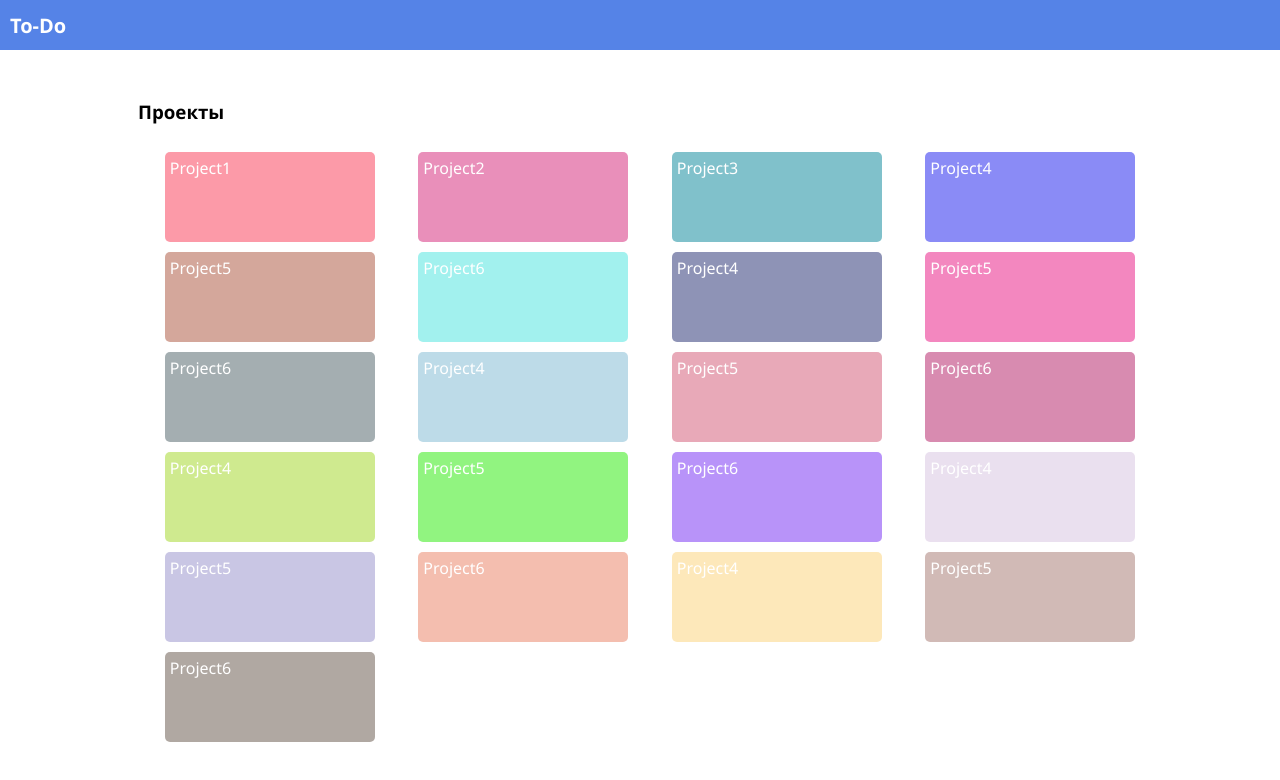
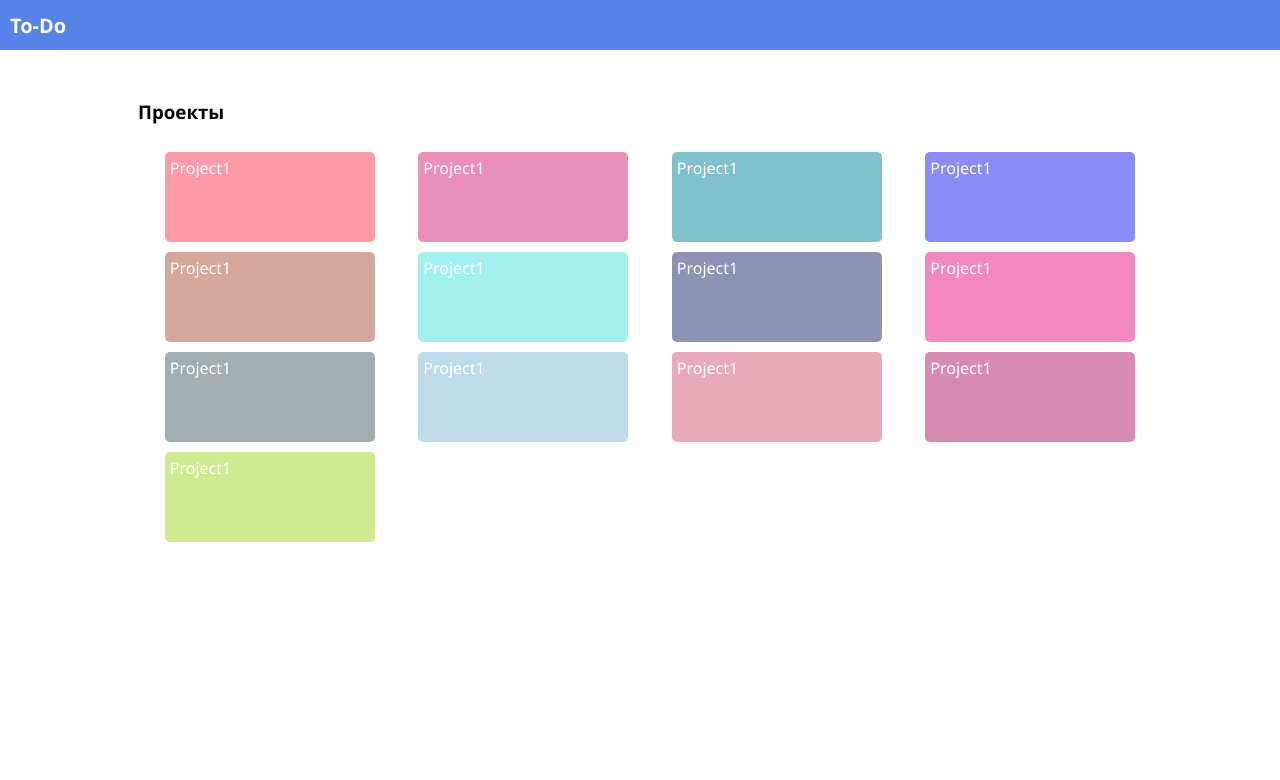
Before and after one commit to Qraree/test_todo, a React (Create React App) app in the folder client/: page / in a window 1280 px wide. Shown: the top 780 px of the page. Built offline with nearby package versions, Linux system fonts and the light colour scheme.

Commit message:
fix modal component

```diff
--- a/client/src/components/Button/Button.tsx
+++ b/client/src/components/Button/Button.tsx
@@ -4,11 +4,12 @@ import './Button.scss'
 interface ButtonProps {
     children: string,
     className: string,
+    onCLick?: () => void,
 }
 
-const Button: FC<ButtonProps> = ({children, className}) => {
+const Button: FC<ButtonProps> = ({children, className, onCLick}) => {
     return (
-        <button className={className}>
+        <button className={className} onClick={onCLick}>
             {children}
         </button>
     );
--- a/client/src/components/TaskColumn/TaskColumn.tsx
+++ b/client/src/components/TaskColumn/TaskColumn.tsx
@@ -20,20 +20,41 @@ const TaskColumn:FC<StatusColumnProps> = ({name}) => {
             priority: 2,
             files: [
                 {name: 'File1.txt', added: DateTime.local(2022, 11, 15, 8, 30)},
-                {name: 'File2.txt', added: DateTime.local(2022, 11, 13, 9, 34)}],
+                {name: 'File2.txt', added: DateTime.local(2022, 11, 13, 9, 34)},
+                {name: 'File2.pdf', added: DateTime.local(2022, 11, 13, 9, 34)},
+            ],
             status: 'QUEUE',
             checkList: [{
+                _id: '1241',
                 name: 'Call mom',
                 done: false
             },
                 {
-                    name: 'call DAd',
+                    _id: '1221',
+                    name: 'call Dad',
                     done: true
                 }],
             projectId: '1',
             comments: [
-                {content: 'Bla-bla-bla', replies: [{content: 'You okay?'}]},
-                {content: 'I will do this task!'}
+                {
+                    _id: '123', content: 'Bla-bla-bla',
+                    replies: [
+                        {_id: '123', content: 'You okay?', replies: [{_id: '12', content: 'Hello!', replies: [
+                                    {_id: '123', content: 'You okay?', replies: [{_id: '123', content: 'Hello!'}]},
+                                    {_id: '123', content: 'You okay?', replies: [{_id: '123', content: 'Hello!'}]}
+                                ]}]},
+                        {_id: '1412', content: 'You okay?', replies: [{_id: '123', content: 'Hello!'}]}
+                    ]
+                },
+                {_id: '123', content: 'I will do this task!'},
+                {_id: '123', content: 'I will do this task!'},
+                {
+                    _id: '123', content: 'Bla-bla-bla',
+                    replies: [
+                        {_id: '123', content: 'You okay?', replies: [{_id: '12345', content: 'Hello!'}]},
+                        {_id: '123', content: 'You okay?', replies: [{_id: '123', content: 'Hello!'}]}
+                    ]
+                },
             ]
         },
 
--- a/client/src/components/TaskModal/Attachments/Attachments.tsx
+++ b/client/src/components/TaskModal/Attachments/Attachments.tsx
@@ -2,6 +2,7 @@ import React, {FC} from 'react';
 import './Attachments.scss'
 import {IFile} from "../../../types/task";
 import File from "./File/File";
+import Button from "../../Button/Button";
 
 interface AttachmentsProps {
     files: IFile[]
@@ -14,6 +15,7 @@ const Attachments: FC<AttachmentsProps> = ({files}) => {
             <div>
                 {files.map(file => <File file={file}/>)}
             </div>
+            <Button className={'add'}>Add</Button>
         </div>
     );
 };
--- a/client/src/components/TaskModal/Attachments/File/File.tsx
+++ b/client/src/components/TaskModal/Attachments/File/File.tsx
@@ -2,6 +2,7 @@ import React, {FC} from 'react';
 import './File.scss'
 import {IFile} from "../../../../types/task";
 import {DateTime} from "luxon";
+import Button from "../../../Button/Button";
 
 interface FileProps {
     file: IFile
@@ -13,16 +14,16 @@ const File: FC<FileProps> = ({file}) => {
             <div className={'file-logo'}>
                 {file.name.split('.')[1]}
             </div>
-            <div>
+            <div className={'file-info'}>
                 <div className={'file-name'}>
                     {file.name}
                 </div>
                 <div className={'file-date'}>
                     <div>
-                        {file.added.toLocaleString(DateTime.DATETIME_MED)}
+                        Added {file.added.toLocaleString(DateTime.DATETIME_MED)}
                     </div>
                     <div>
-                        <button>Delete</button>
+                        <Button className={'delete-file'}>Delete</Button>
                     </div>
                 </div>
             </div>
--- a/client/src/components/TaskModal/Description/Description.tsx
+++ b/client/src/components/TaskModal/Description/Description.tsx
@@ -16,8 +16,8 @@ const Description: FC<DescriptionProps> = ({description}) => {
                     <textarea
                         className={'input'}
                         placeholder={'Add description'}
-                        rows={8}
-                        cols={55}
+                        rows={7}
+                        cols={80}
                         value={input}
                         onChange={e => setInput(e.target.value)}/>
                     <Button className={'add'}>Add</Button>
--- a/client/src/components/TaskModal/TaskModal.tsx
+++ b/client/src/components/TaskModal/TaskModal.tsx
@@ -8,6 +8,8 @@ import Priority from "./Priority/Priority";
 import Date from "./Date/Date";
 import Header from "./Header/Header";
 import Attachments from "./Attachments/Attachments";
+import CheckList from "./CheckList/CheckList";
+import CommentsList from "./Comments/CommentsList";
 
 interface TaskProps {
     currentTask: ITask
@@ -32,8 +34,8 @@ const TaskModal: FC<TaskProps> = ({currentTask}) => {
                         <Priority color={currentTask.priority}/>
                         <Description description={currentTask.description}/>
                         <Attachments files={currentTask.files}/>
-                        </div>
-                    <div className={'task-buttons'}>
+                        <CheckList list={currentTask.checkList}/>
+                        <CommentsList list={currentTask.comments}/>
                     </div>
                 </div>
             </div>
--- a/client/src/pages/ProjectPage/ProjectsPage.tsx
+++ b/client/src/pages/ProjectPage/ProjectsPage.tsx
@@ -4,13 +4,19 @@ import './ProjectPage.scss'
 
 const ProjectsPage: FC = () => {
     const projects = [
-        {id: 1, name: 'Project1'}, {id: 2, name: 'Project2'}, {id: 3, name: "Project3"},
-        {id: 4, name: 'Project4'}, {id: 5, name: 'Project5'}, {id: 6, name: "Project6"},
-        {id: 4, name: 'Project4'}, {id: 5, name: 'Project5'}, {id: 6, name: "Project6"},
-        {id: 4, name: 'Project4'}, {id: 5, name: 'Project5'}, {id: 6, name: "Project6"},
-        {id: 4, name: 'Project4'}, {id: 5, name: 'Project5'}, {id: 6, name: "Project6"},
-        {id: 4, name: 'Project4'}, {id: 5, name: 'Project5'}, {id: 6, name: "Project6"},
-        {id: 4, name: 'Project4'}, {id: 5, name: 'Project5'}, {id: 6, name: "Project6"},
+        {_id: "1", name: 'Project1'},
+        {_id: "2", name: 'Project1'},
+        {_id: "3", name: 'Project1'},
+        {_id: "4", name: 'Project1'},
+        {_id: "5", name: 'Project1'},
+        {_id: "6", name: 'Project1'},
+        {_id: "7", name: 'Project1'},
+        {_id: "8", name: 'Project1'},
+        {_id: "9", name: 'Project1'},
+        {_id: "10", name: 'Project1'},
+        {_id: "11", name: 'Project1'},
+        {_id: "12", name: 'Project1'},
+        {_id: "13", name: 'Project1'},
     ]
 
     return (
@@ -18,7 +24,7 @@ const ProjectsPage: FC = () => {
              <div className={'projects'}>
                  <h3>Проекты</h3>
                  <div className={'projectsBoard'}>
-                    {projects.map(prj => <Project project={prj} key={prj.id}/>)}
+                    {projects.map(prj => <Project project={prj} key={prj._id}/>)}
                  </div>
              </div>
          </div>
```
Also changed, not shown: client/src/types/task.ts (+5 -3 lines).
